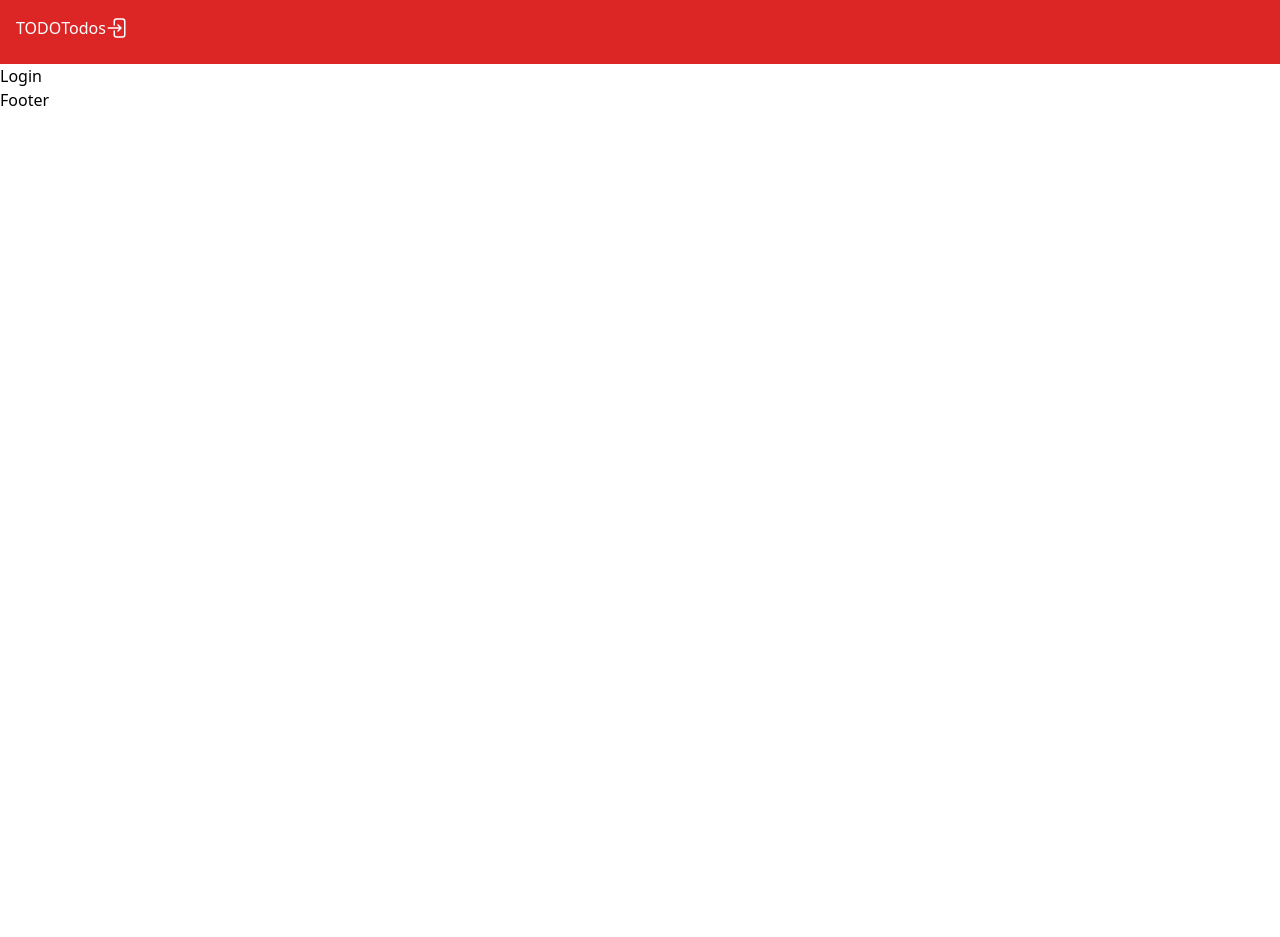
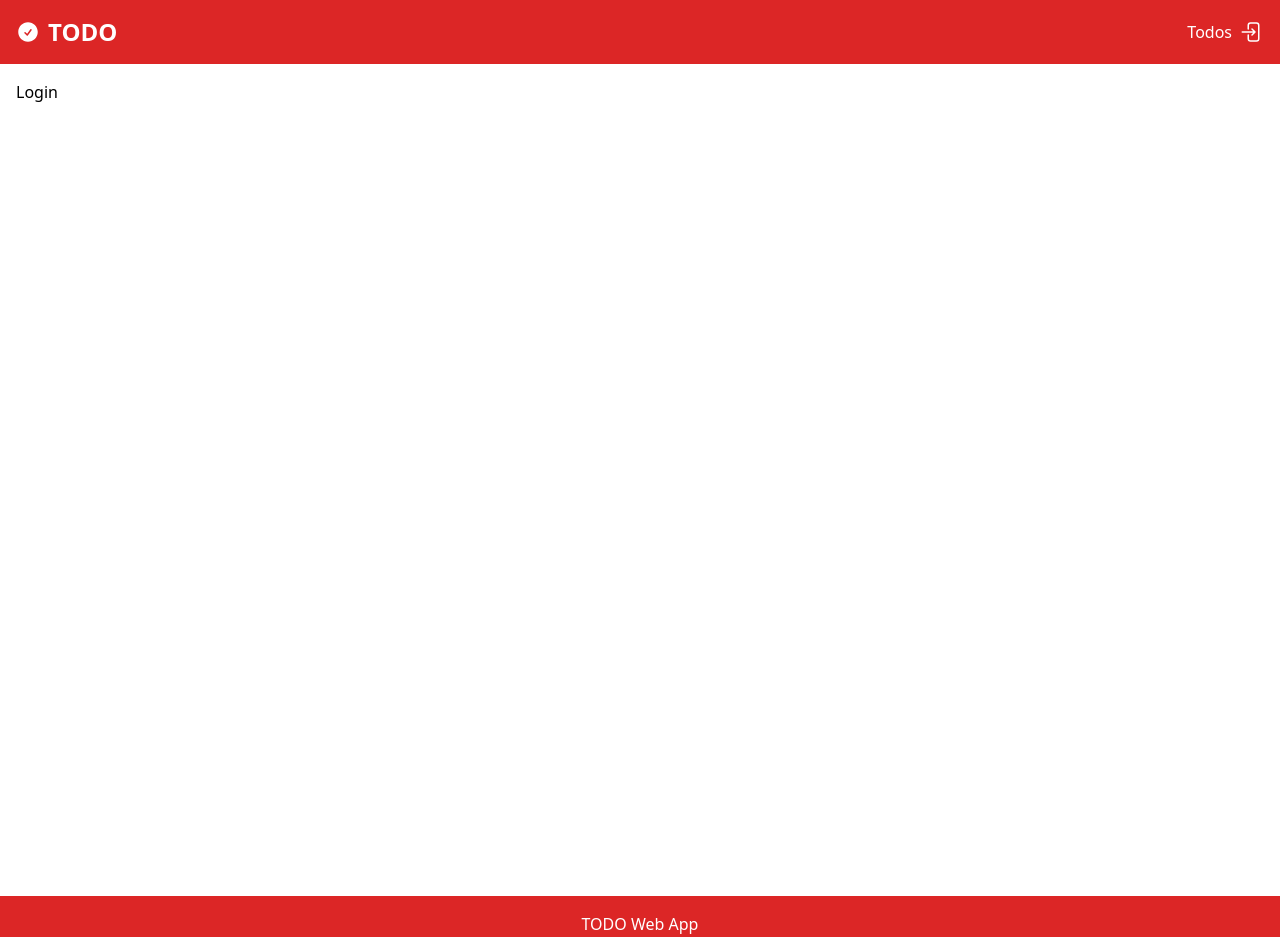
Before and after one commit to MikiWojak/todo-web-app, a React (Vite) app in the folder frontend/: page /login in a window 1280 px wide. Shown: the top 937 px of the page. Before the commit the page ends 800 px from the top, so only its background shows below. Built offline with nearby package versions, Linux system fonts and the light colour scheme.

Commit message:
Layout WIP

```diff
--- a/frontend/src/components/layout/Footer.tsx
+++ b/frontend/src/components/layout/Footer.tsx
@@ -1,7 +1,9 @@
 const Footer = () => {
     return (
-        <div>
-            <h1>Footer</h1>
+        // @TODO Tablet - text in one line
+        <div className="w-full h-20 p-4 bg-red-600 text-white text-center">
+            <p>TODO Web App</p>
+            <p>@2024 Mikołaj Żarnowsk</p>
         </div>
     );
 };
--- a/frontend/src/components/layout/Header.tsx
+++ b/frontend/src/components/layout/Header.tsx
@@ -1,16 +1,22 @@
-import { ArrowRightEndOnRectangleIcon } from '@heroicons/react/24/solid';
+import {
+    CheckCircleIcon,
+    ArrowRightEndOnRectangleIcon
+} from '@heroicons/react/24/solid';
 
 const Header = () => {
     return (
-        <div className="flex w-100 h-16 p-4 bg-red-600 text-white">
-            <h1>TODO</h1>
-
-            <div>
-                Todos
+        <div className="flex justify-between w-full h-16 p-4 bg-red-600 text-white">
+            <div className="flex items-center gap-2 font-bold">
+                <CheckCircleIcon className="size-6" />
+                <h1 className="text-2xl">TODO</h1>
             </div>
 
-            <div>
-                <ArrowRightEndOnRectangleIcon className="size-6" />
+            <div className="flex items-center gap-2">
+                <div>Todos</div>
+
+                <div>
+                    <ArrowRightEndOnRectangleIcon className="size-6" />
+                </div>
             </div>
         </div>
     );
--- a/frontend/src/views/layouts/Layout.tsx
+++ b/frontend/src/views/layouts/Layout.tsx
@@ -8,7 +8,10 @@ const Layout = () => {
         <div>
             <Header />
 
-            <Outlet />
+            {/*@TODO min height */}
+            <div className="h-screen m-4">
+                <Outlet />
+            </div>
 
             <Footer />
         </div>
--- a/frontend/src/views/pages/Index.tsx
+++ b/frontend/src/views/pages/Index.tsx
@@ -1,8 +1,8 @@
 const Index = () => {
     return (
-        <div>
+        <>
             <h1>Welcome to TODO Web App</h1>
-        </div>
+        </>
     );
 };
 
--- a/frontend/src/views/pages/Login.tsx
+++ b/frontend/src/views/pages/Login.tsx
@@ -1,8 +1,8 @@
 const Login = () => {
     return (
-        <div>
+        <>
             <h1>Login</h1>
-        </div>
+        </>
     );
 };
 
--- a/frontend/src/views/pages/Todos.tsx
+++ b/frontend/src/views/pages/Todos.tsx
@@ -1,8 +1,8 @@
 const Todos = () => {
     return (
-        <div>
+        <>
             <h1>Todos</h1>
-        </div>
+        </>
     );
 };
 
```
